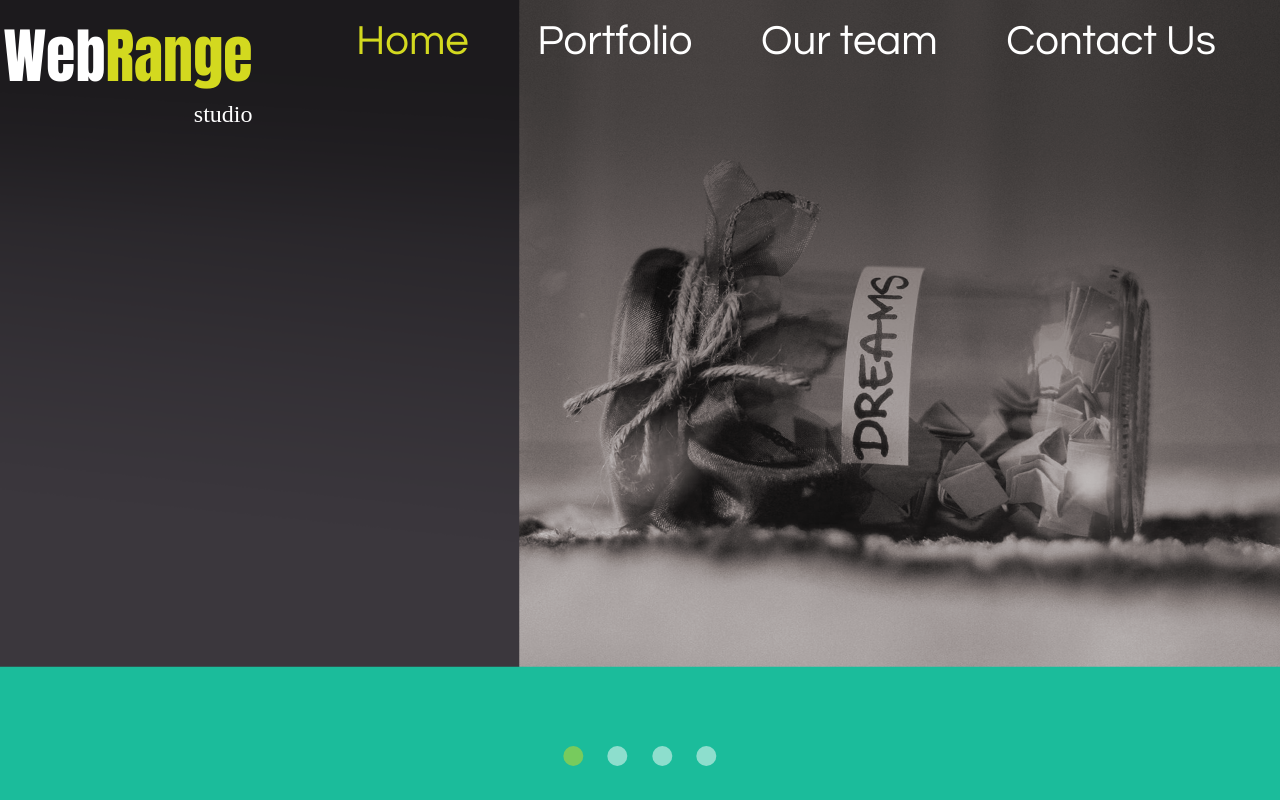
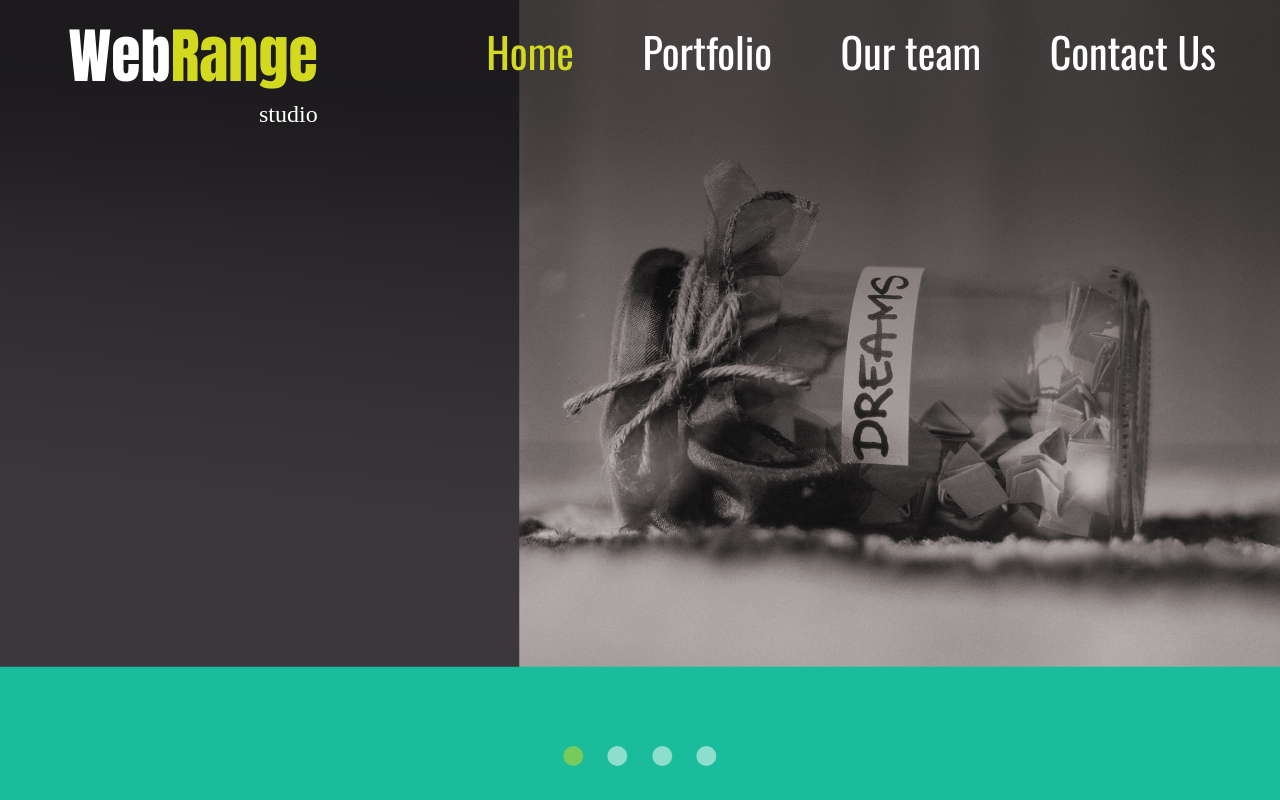
Before and after one commit to Jekyns/WebRange, a plain HTML site: page pages/index.html in a window 1280 px wide. Drawn offline with nearby package versions, Linux system fonts and the light colour scheme.

Commit message:
Oswald font added
for head

```diff
--- a/pages/index.html
+++ b/pages/index.html
@@ -8,6 +8,7 @@
 	<meta name="description" content="fullPage plugin by Alvaro Trigo. Create fullscreen pages fast and simple. One page scroll like iPhone website." />
 	<meta name="keywords"  content="fullpage,jquery,alvaro,trigo,plugin,fullscren,screen,full,iphone5,apple" />
 	<meta name="Resource-type" content="Document" />
+	<link href="https://fonts.googleapis.com/css?family=Oswald" rel="stylesheet">
 
 
 	<link rel="stylesheet" type="text/css" href="../jquery.fullPage.css" />
--- a/pages/style.css
+++ b/pages/style.css
@@ -30,7 +30,7 @@ a.menu__item-a,.menu__item-a-active {
     font-size: 42px;
     text-decoration: none;
     color: #fff;
-    font-family: Century Gothic;
+    font-family: oswald;
 }
 .menu__item {
     color: #fff;
```
